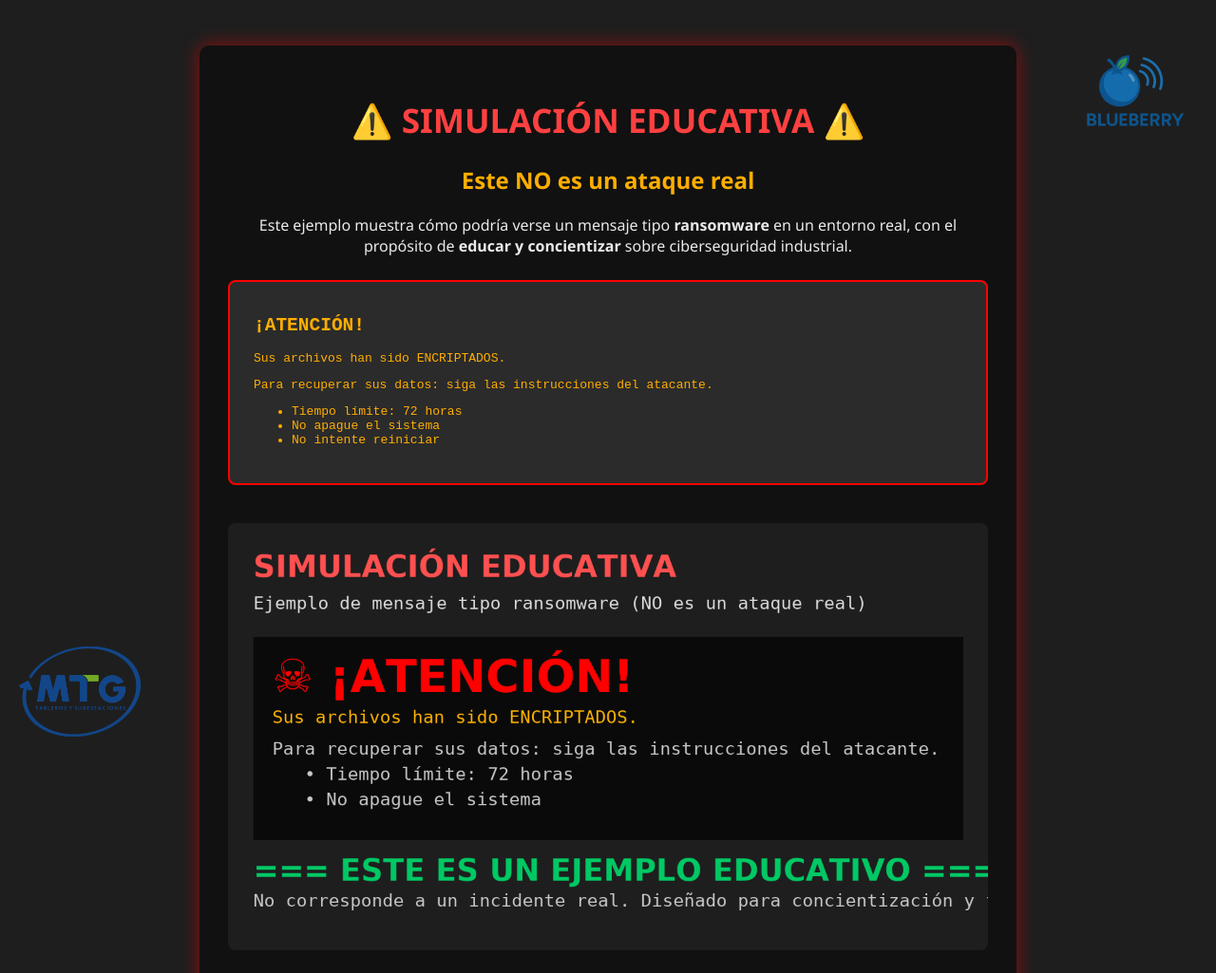
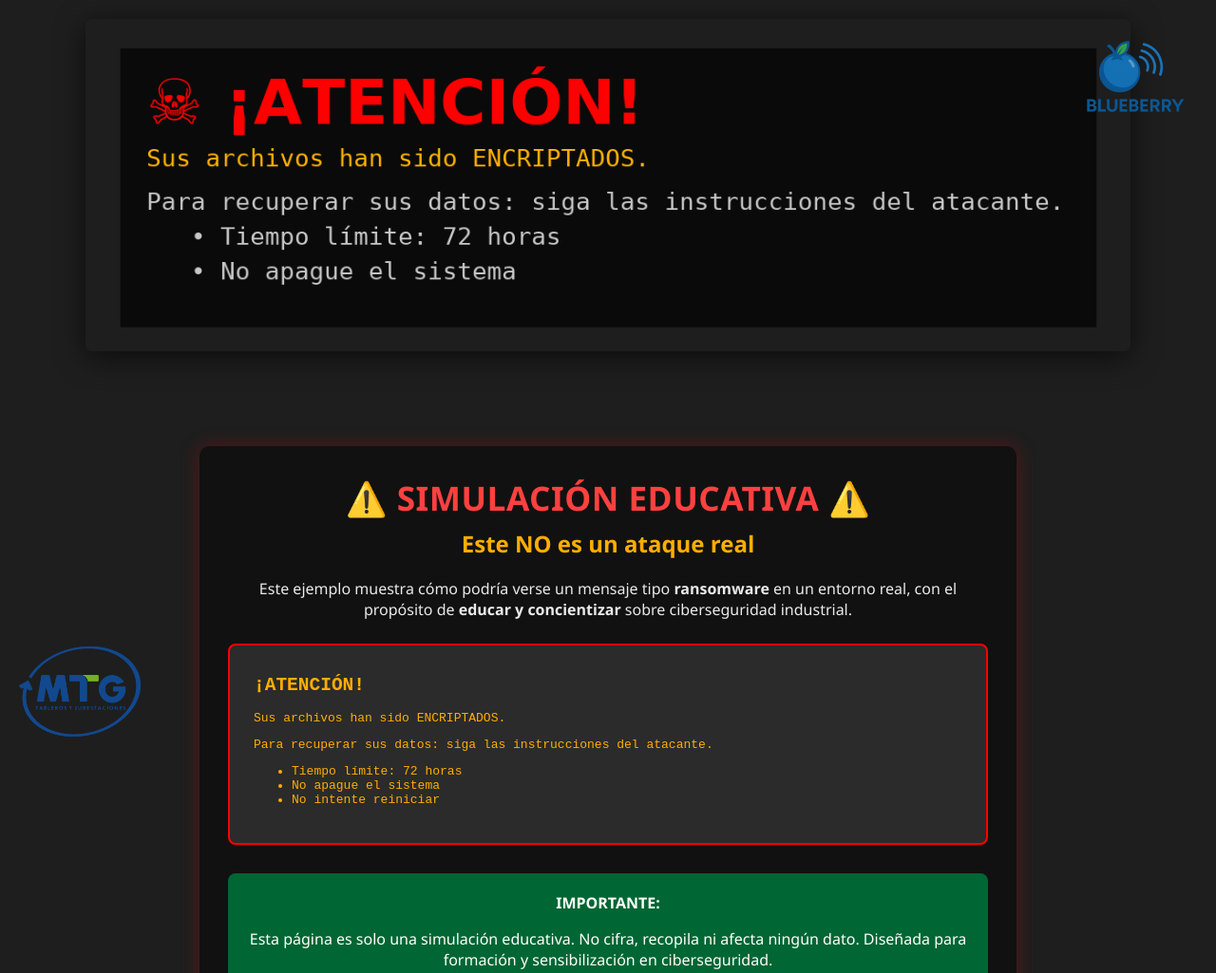
Before and after one commit to carloseduardoparraangarita-star/simulacion-educativa-ciberseguridad, a plain HTML site: page index.html in a window 1280 px wide. Shown: the top 1025 px of the page at 95% size. Drawn offline with Linux system fonts and the light colour scheme.

Commit message:
Update index.html

```diff
--- a/index.html
+++ b/index.html
@@ -1,63 +1,96 @@
 <!DOCTYPE html>
 <html lang="es">
 <head>
-<meta charset="UTF-8">
-<meta name="viewport" content="width=device-width, initial-scale=1.0">
+<meta charset="UTF-8" />
+<meta name="viewport" content="width=device-width, initial-scale=1.0"/>
 <title>Simulación educativa de ransomware</title>
 <style>
-    body {
+    :root{
+        --bg: #1e1e1e;
+        --card: #111;
+        --accent-red: #ff4040;
+        --accent-gold: #ffae00;
+        --warning-bg: #2b2b2b;
+        --disclaimer-bg: #063;
+    }
+
+    html, body {
+        height: 100%;
+        margin: 0;
         font-family: 'Segoe UI', Arial, sans-serif;
-        background-color: #1e1e1e;
+        background-color: var(--bg);
         color: #eaeaea;
         text-align: center;
-        padding: 40px;
+        -webkit-font-smoothing: antialiased;
     }
+
+    /* Imagen principal (calavera) */
+    .hero-image {
+        width: 100%;
+        max-width: 1100px;
+        height: 350px;
+        object-fit: cover;
+        display: block;
+        margin: 20px auto 0 auto;
+        border-radius: 8px;
+        box-shadow: 0 6px 30px rgba(0,0,0,0.6);
+    }
+
+    /* Contenedor con el texto */
     .container {
         max-width: 800px;
-        margin: auto;
-        background: #111;
+        margin: 100px auto 40px auto; /* 🔹 Empuja el texto hacia abajo */
+        background: var(--card);
         padding: 30px;
         border-radius: 10px;
-        box-shadow: 0 0 20px rgba(255,0,0,0.5);
+        box-shadow: 0 0 20px rgba(255,0,0,0.25);
     }
+
+    /* Títulos */
     h1 {
-        color: #ff4040;
+        color: var(--accent-red);
         font-size: 2.2em;
+        margin: 0 0 8px 0;
+        letter-spacing: 0.5px;
     }
     h2 {
-        color: #ffae00;
-        margin-top: 0.5em;
+        color: var(--accent-gold);
+        margin-top: 6px;
+        font-weight: 600;
     }
+
+    /* Bloque de advertencia */
     .warning {
-        background-color: #2b2b2b;
+        background-color: var(--warning-bg);
         border: 2px solid #ff0000;
         padding: 25px;
         margin: 25px 0;
         border-radius: 8px;
         font-family: monospace;
         text-align: left;
-        color: #ffae00;
+        color: var(--accent-gold);
     }
+
+    /* Bloque de aclaración */
     .disclaimer {
-        background-color: #063;
+        background-color: var(--disclaimer-bg);
         padding: 20px;
         border-radius: 8px;
         color: #fff;
         margin-top: 30px;
     }
-    img {
-        width: 100%;
-        border-radius: 8px;
-        margin-top: 15px;
-    }
 
-    /* 🔹 Posición de los logos */
+    /* 🔹 Estilos para los logos */
     .logo {
         position: fixed;
         width: 10%;
         min-width: 100px;
         z-index: 10;
-        opacity: 0.9;
+        opacity: 0.95;
+        transition: transform 0.2s ease;
+    }
+    .logo:hover {
+        transform: scale(1.05);
     }
     .logo-blueberry {
         top: 20px;
@@ -67,18 +100,32 @@
         bottom: 20px;
         left: 20px;
     }
+
+    /* Responsivo */
+    @media (max-width: 720px) {
+        .hero-image { height: 200px; }
+        .container { margin: 40px 12px; padding: 18px; }
+        h1 { font-size: 1.6rem; }
+        .logo { width: 18%; }
+    }
 </style>
 </head>
 <body>
 
-<!-- 🔹 Logos fijos -->
+<!-- 🔹 Logos visibles -->
 <img src="Logo BlueBerry.png" alt="Logo Blueberry" class="logo logo-blueberry">
 <img src="LogoSinFondo.png" alt="Logo MTG" class="logo logo-mtg">
 
+<!-- 🔹 Imagen principal (calavera) -->
+<img src="simulacion_educativa_ransomware.png" alt="Simulación educativa ransomware" class="hero-image">
+
+<!-- 🔹 Contenido principal -->
 <div class="container">
     <h1>⚠️ SIMULACIÓN EDUCATIVA ⚠️</h1>
     <h2>Este NO es un ataque real</h2>
+
     <p>Este ejemplo muestra cómo podría verse un mensaje tipo <strong>ransomware</strong> en un entorno real, con el propósito de <strong>educar y concientizar</strong> sobre ciberseguridad industrial.</p>
+
     <div class="warning">
         <h2>¡ATENCIÓN!</h2>
         <p>Sus archivos han sido ENCRIPTADOS.</p>
@@ -90,13 +137,12 @@
         </ul>
     </div>
 
-    <img src="simulacion_educativa_ransomware.png" alt="Simulación educativa ransomware">
-
     <div class="disclaimer">
         <strong>IMPORTANTE:</strong>
         <p>Esta página es solo una simulación educativa. No cifra, recopila ni afecta ningún dato.
         Diseñada para formación y sensibilización en ciberseguridad.</p>
     </div>
 </div>
+
 </body>
 </html>
```
